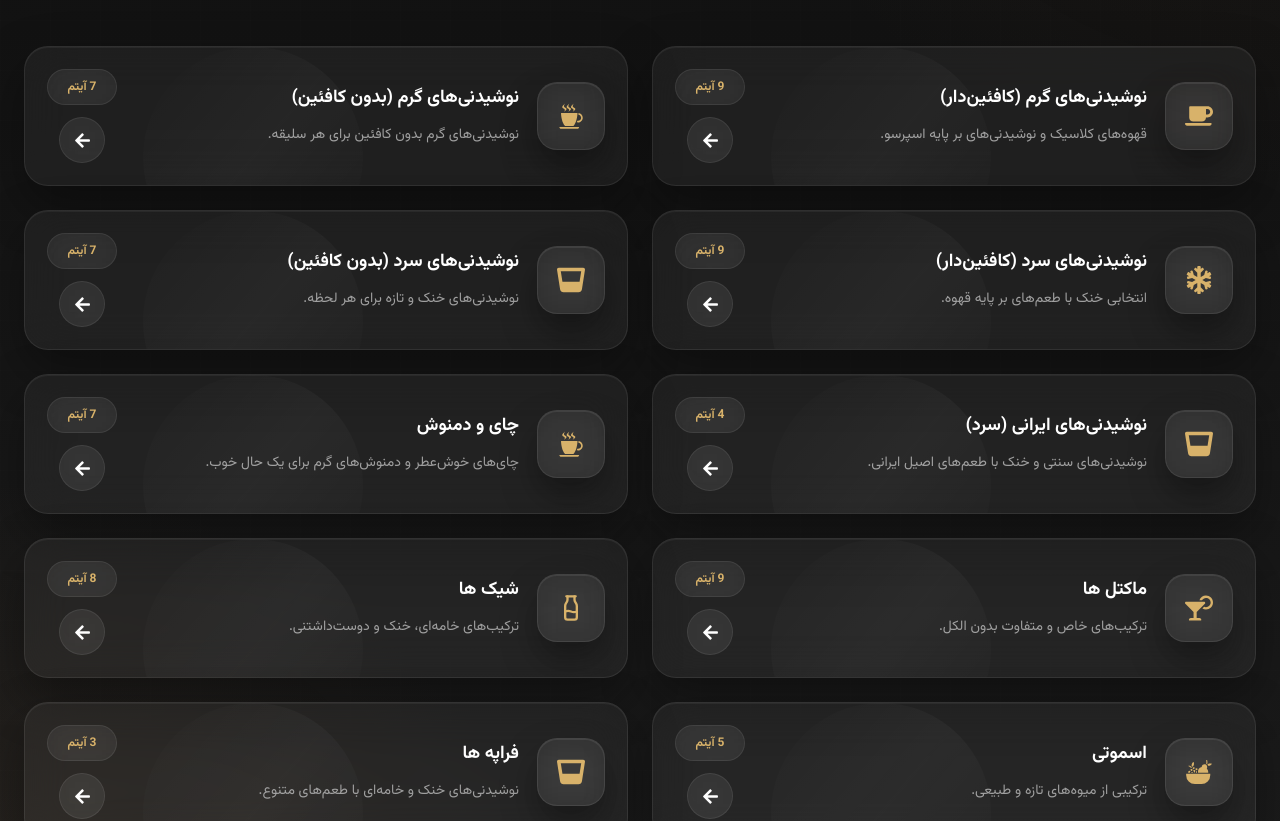
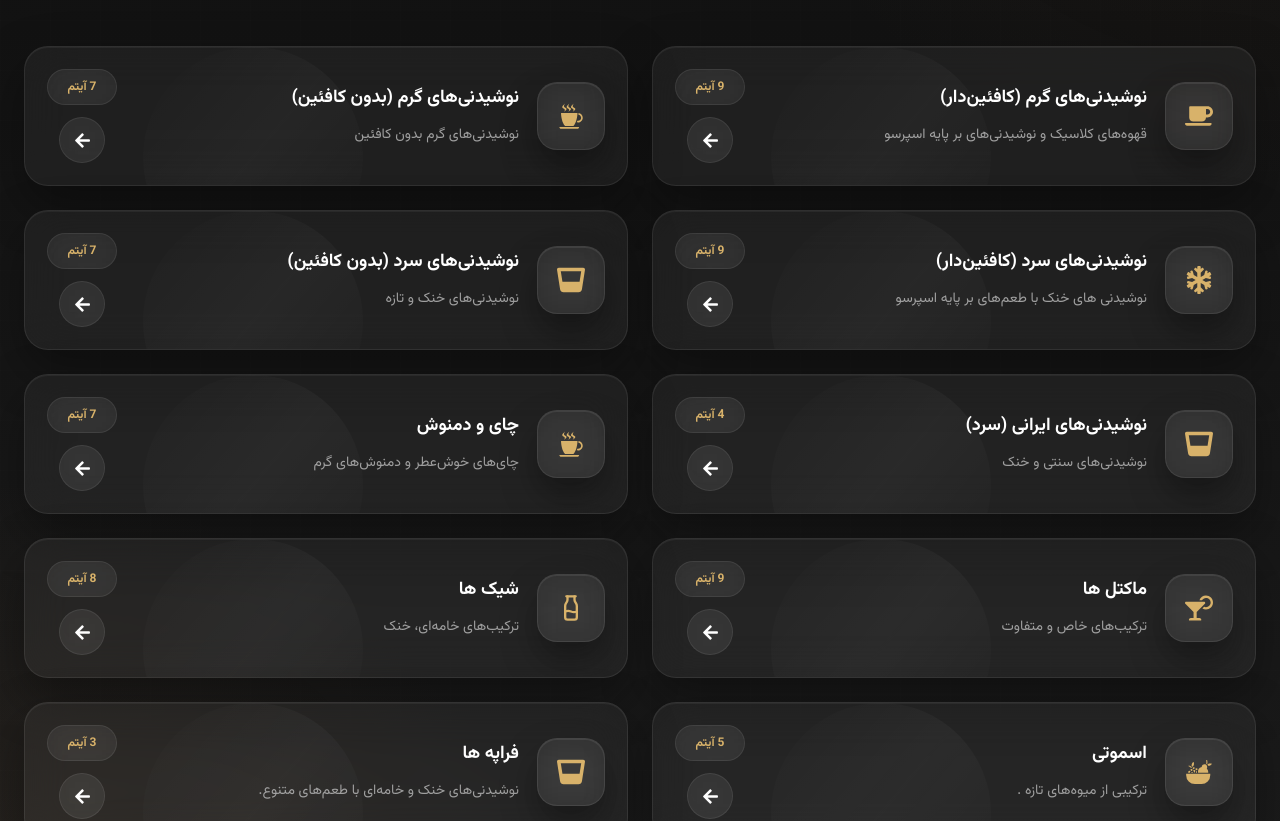
Before and after one commit to samanwebb/cafe-vilange, a React (Vite) app: page /cafe-vilange/menu in a window 1280 px wide. Shown: the part 380-1201 px from the top of the page. Built offline with nearby package versions, Linux system fonts and the light colour scheme.

Commit message:
update project

```diff
--- a/src/pages/Menu.jsx
+++ b/src/pages/Menu.jsx
@@ -17,28 +17,28 @@ const categories = [
   {
     icon: <FaCoffee />,
     title: "نوشیدنی‌های گرم (کافئین‌دار)",
-    desc: "قهوه‌های کلاسیک و نوشیدنی‌های بر پایه اسپرسو.",
+    desc: "قهوه‌های کلاسیک و نوشیدنی‌های بر پایه اسپرسو",
     count: "9 آیتم",
     link: "/hot-coffee",
   },
   {
     icon: <GiCoffeeCup />,
     title: "نوشیدنی‌های گرم (بدون کافئین)",
-    desc: "نوشیدنی‌های گرم بدون کافئین برای هر سلیقه.",
+    desc: "نوشیدنی‌های گرم بدون کافئین",
     count: "7 آیتم",
     link: "/hot-drinks-decaf",
   },
   {
     icon: <FaSnowflake />,
     title: "نوشیدنی‌های سرد (کافئین‌دار)",
-    desc: "انتخابی خنک با طعم‌های بر پایه قهوه.",
+    desc: "نوشیدنی های خنک با طعم‌های بر پایه اسپرسو",
     count: "9 آیتم",
     link: "/iced-coffee",
   },
   {
     icon: <FaGlassWhiskey />,
     title: "نوشیدنی‌های سرد (بدون کافئین)",
-    desc: "نوشیدنی‌های خنک و تازه برای هر لحظه.",
+    desc: "نوشیدنی‌های خنک و تازه ",
     count: "7 آیتم",
     link: "/iced-matcha",
   },
@@ -46,35 +46,35 @@ const categories = [
   {
     icon: <FaGlassWhiskey />,
     title: "نوشیدنی‌های ایرانی (سرد)",
-    desc: "نوشیدنی‌های سنتی و خنک با طعم‌های اصیل ایرانی.",
+    desc: "نوشیدنی‌های سنتی و خنک ",
     count: "4 آیتم",
     link: "/iranian-cold-drinks",
   },
   {
     icon: <GiCoffeeCup />,
     title: "چای و دمنوش",
-    desc: "چای‌های خوش‌عطر و دمنوش‌های گرم برای یک حال خوب.",
+    desc: "چای‌های خوش‌عطر و دمنوش‌های گرم ",
     count: "7 آیتم",
     link: "/tea-herbal",
   },
   {
     icon: <FaCocktail />,
     title: "ماکتل ها",
-    desc: "ترکیب‌های خاص و متفاوت بدون الکل.",
+    desc: "ترکیب‌های خاص و متفاوت ",
     count: "9 آیتم",
     link: "/mocktail",
   },
   {
     icon: <LuMilk />,
     title: "شیک ها",
-    desc: "ترکیب‌های خامه‌ای، خنک و دوست‌داشتنی.",
+    desc: "ترکیب‌های خامه‌ای، خنک ",
     count: "8 آیتم",
     link: "/shake",
   },
   {
     icon: <GiFruitBowl />,
     title: "اسموتی",
-    desc: "ترکیبی از میوه‌های تازه و طبیعی.",
+    desc: "ترکیبی از میوه‌های تازه .",
     count: "5 آیتم",
     link: "/smoothie",
   },
--- a/src/pages/products/Dessert.jsx
+++ b/src/pages/products/Dessert.jsx
@@ -11,7 +11,7 @@ export default function Dessert() {
 
           <h1>دسر و کیک</h1>
 
-          <p>دسرها و کیک‌های تازه ویلانج برای یه انتخاب شیرین و خوشمزه.</p>
+          <p>دسرها و کیک‌های تازه ویلانج </p>
         </div>
 
         <div className={styles.grid}>
--- a/src/pages/products/Frappe.jsx
+++ b/src/pages/products/Frappe.jsx
@@ -11,7 +11,7 @@ export default function Frappe() {
 
           <h1>فراپه</h1>
 
-          <p>نوشیدنی‌های خنک و خامه‌ای ویلانج با طعم‌های محبوب قهوه و شکلات.</p>
+          <p>نوشیدنی‌های خنک و خامه‌ای با طعم‌های محبوب قهوه و شکلات</p>
         </div>
 
         <div className={styles.grid}>
--- a/src/pages/products/HotDrinksDecaf.jsx
+++ b/src/pages/products/HotDrinksDecaf.jsx
@@ -11,7 +11,7 @@ export default function HotDrinksDecaf() {
 
           <h1>نوشیدنی‌های گرم (بدون کافئین)</h1>
 
-          <p>نوشیدنی‌های گرم، آرامش‌بخش و بدون کافئین برای هر سلیقه.</p>
+          <p>نوشیدنی‌های گرم، آرامش‌بخش و بدون کافئین </p>
         </div>
 
         <div className={styles.grid}>
--- a/src/pages/products/IcedCoffee.jsx
+++ b/src/pages/products/IcedCoffee.jsx
@@ -11,9 +11,7 @@ export default function IcedCoffee() {
 
           <h1>نوشیدنی‌های سرد (کافئین‌دار)</h1>
 
-          <p>
-            قهوه‌های سرد و نوشیدنی‌های خنک بر پایه اسپرسو، مناسب روزهای گرم.
-          </p>
+          <p>قهوه‌های سرد و نوشیدنی‌های خنک بر پایه اسپرسو </p>
         </div>
 
         <div className={styles.grid}>
--- a/src/pages/products/IcedMatcha.jsx
+++ b/src/pages/products/IcedMatcha.jsx
@@ -9,9 +9,9 @@ export default function IcedMatcha() {
         <div className={styles.header}>
           <span>VILANGE CAFE</span>
 
-          <h1>آیس ماچا و اسپیرولینا</h1>
+          <h1>نوشیدنی‌های سرد (بدون کافئین)</h1>
 
-          <p>ترکیب‌های خنک و خاص ماچا و اسپیرولینا با طعم‌های متفاوت و تازه.</p>
+          <p>ترکیب‌های خنک ماچا و اسپیرولینا با طعم‌های متفاوت </p>
         </div>
 
         <div className={styles.grid}>
--- a/src/pages/products/IranianColdDrinks.jsx
+++ b/src/pages/products/IranianColdDrinks.jsx
@@ -11,7 +11,7 @@ export default function IranianColdDrinks() {
 
           <h1>نوشیدنی‌های ایرانی (سرد)</h1>
 
-          <p>نوشیدنی‌های خنک با طعم‌های اصیل و ترکیب‌های اختصاصی ویلانج.</p>
+          <p>نوشیدنی‌های خنک با ترکیب‌های اختصاصی ویلانج</p>
         </div>
 
         <div className={styles.grid}>
--- a/src/pages/products/Mocktail.jsx
+++ b/src/pages/products/Mocktail.jsx
@@ -11,7 +11,7 @@ export default function Mocktail() {
 
           <h1>ماکتل</h1>
 
-          <p>ترکیب‌های خنک و خاص ویلانج، بدون الکل و مناسب برای هر سلیقه.</p>
+          <p>ترکیب‌های خنک ویلانج </p>
         </div>
 
         <div className={styles.grid}>
--- a/src/pages/products/TeaHerbal.jsx
+++ b/src/pages/products/TeaHerbal.jsx
@@ -11,7 +11,7 @@ export default function TeaHerbal() {
 
           <h1>چای و دمنوش</h1>
 
-          <p>چای‌های خوش‌عطر و دمنوش‌های آرامش‌بخش ویلانج برای هر حال‌و‌هوا.</p>
+          <p>چای‌های خوش‌عطر و دمنوش‌های آرامش‌بخش ویلانج </p>
         </div>
 
         <div className={styles.grid}>
```
